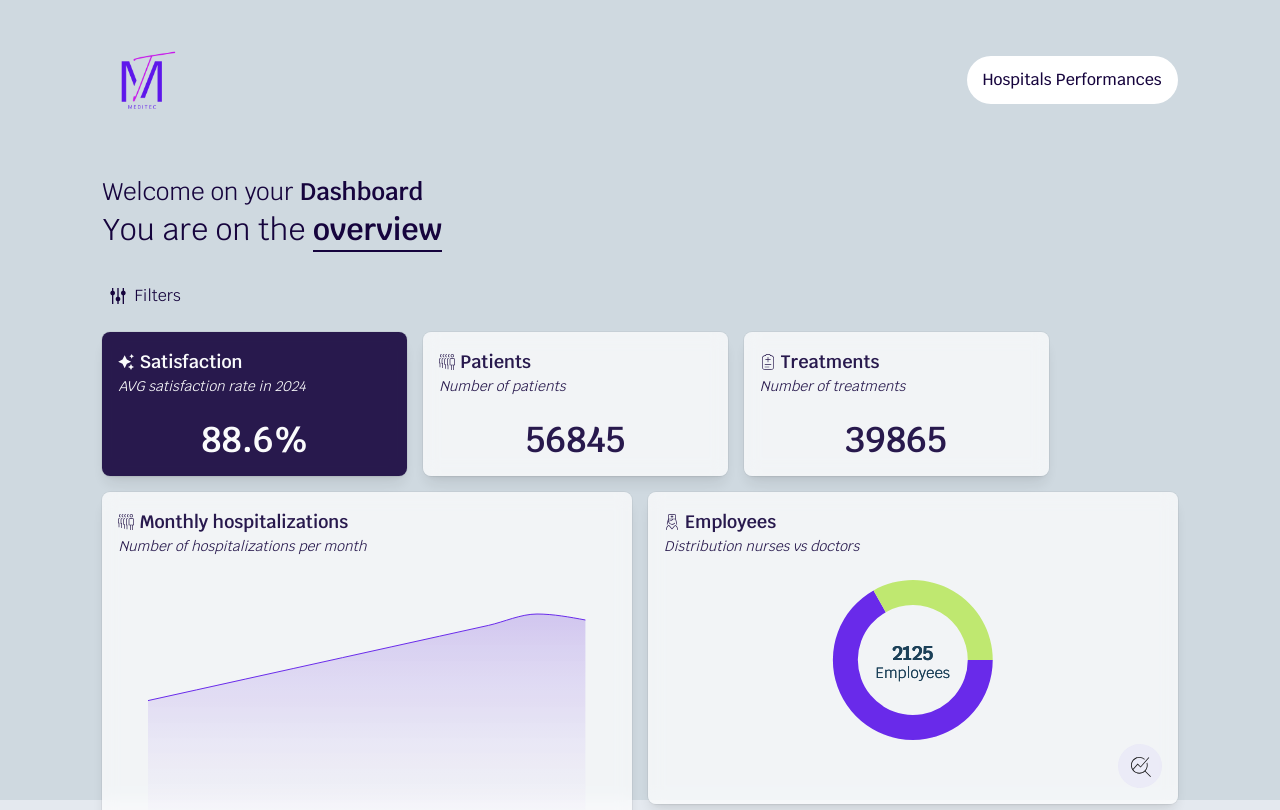
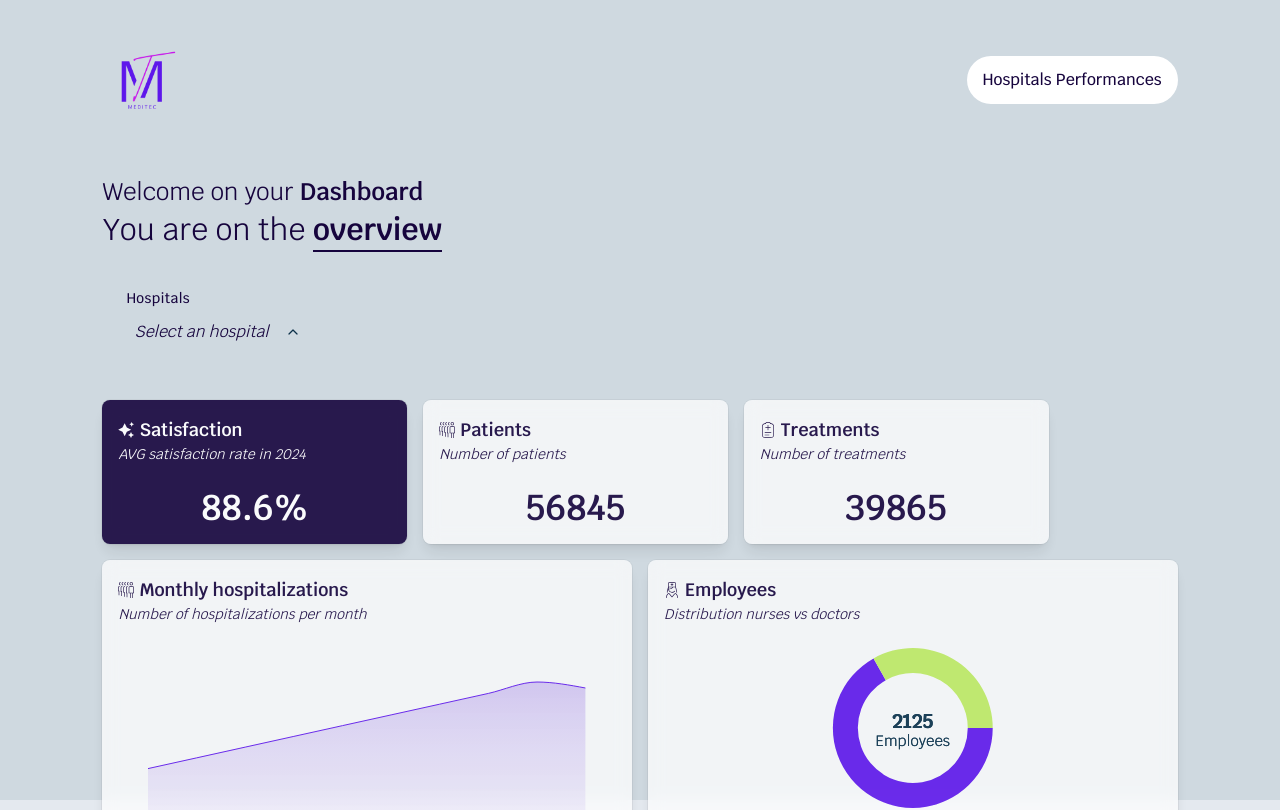
Before and after one commit to MandyTrl/meditec, a Next.js app: page / in a window 1280 px wide. Shown: the top 810 px of the page. Built offline with nearby package versions, Linux system fonts and the light colour scheme.

Commit message:
cosmetic on dropdown menu

```diff
--- a/src/components/DashboardContainer.tsx
+++ b/src/components/DashboardContainer.tsx
@@ -1,19 +1,15 @@
 "use client"
 import React, { useContext, useState } from "react"
-import Image from "next/image"
-import clsx from "clsx"
 import { HospitalContext } from "@/utils/Context"
 import { hospitalsName, topHospitals } from "@/utils/data/hospitals/hospitals"
 import { Hospital } from "@/utils/data/hospitals/hospitalsTypes"
 import { TopHospitalsLayout } from "@components/Layout/TopHospitalsLayout"
 import { SelectInput } from "./UI/SelectInput"
-import filterIcon from "@assets/icons/filters.svg"
 
 export const DashboardContainer = () => {
 	const hospitalCtxt = useContext(HospitalContext)
 	const { handleHospital } = hospitalCtxt
 	const [hospital, setHospital] = useState<Hospital[]>(topHospitals)
-	const [isOpen, setIsOpen] = useState<boolean>(false)
 
 	const handleSelect = (hospitalSelected: string) => {
 		const hospitalFound = topHospitals.find(
@@ -49,17 +45,7 @@ export const DashboardContainer = () => {
 						)}
 					</div>
 
-					<button
-						className="flex items-center self-end md:mt-8 ml-2 hover:opacity-70 transition-all ease-in-out duration-150"
-						onClick={() => setIsOpen((PrevState) => !PrevState)}>
-						<Image alt="" src={filterIcon} className="w-4 mr-2" /> Filters
-					</button>
-
-					<div
-						className={clsx(
-							isOpen ? "max-h-fit p-4 md:p-6 block" : "max-h-0 overflow-hidden",
-							"transition-all ease-in-out duration-300 mt-2 mb-4"
-						)}>
+					<div className="max-h-fit h-full p-4 md:p-6 mt-2 mb-4 block">
 						<SelectInput
 							labels={hospitalsName}
 							title="Hospitals"
--- a/src/components/UI/SelectInput.tsx
+++ b/src/components/UI/SelectInput.tsx
@@ -41,11 +41,11 @@ export const SelectInput = ({
 		<div
 			className={clsx(
 				selectedValue && "flex items-center justify-center gap-2",
-				"w-fit mt-1 mb-3"
+				"w-fit mt-1 mb-3 relative group"
 			)}>
 			<div>
 				{title && (
-					<p className="uppercase text-sm tracking-wide font-medium">{title}</p>
+					<p className="text-sm tracking-wide font-medium mb-2">{title}</p>
 				)}
 
 				<div className="flex items-center">
@@ -59,33 +59,29 @@ export const SelectInput = ({
 					)}
 
 					<button
-						className="w-fit flex items-center py-1 bg-transparent border-b border-primary hover:opacity-80 focus:outline-none transition-all ease-in-out duration-150"
+						className="w-fit flex items-center px-2 py-1 bg-transparent hover:opacity-80 focus:outline-none transition-all ease-in-out duration-150 rounded-lg italic"
 						onClick={() => setIsOpen(!isOpen)}>
 						{selectedValue || placeholder || "Select an option"}
 
 						<Image
 							onClick={handleRefresh}
-							className={clsx(
-								!isOpen && "rotate-180",
-								"w-4 h-4 hover:cursor-pointer transition-all ease-in-out duration-300 ml-4"
-							)}
+							className="group-hover:rotate-180
+								w-4 h-4 hover:cursor-pointer transition-all ease-in-out duration-300 ml-4"
 							src={arrowIcon}
 							alt="refresh filter"
 						/>
 					</button>
 
-					{isOpen && (
-						<ul className="absolute mt-2 z-10 bg-white divide divide-primary/20 rounded-md shadow-lg">
+					<ul className="max-h-0 group-hover:max-h-[300px] -translate-y-2 group-hover:translate-y-2 group-hover:opacity-100 opacity-0 absolute top-16 bg-white divide divide-primary/20 rounded-md shadow-lg transition-all ease-in-out duration-300 z-50 overflow-hidden">
 						{labels.map((label: string) => (
 							<li
 								key={label}
-									className="px-4 py-1 hover:bg-tertiary hover:text-white cursor-pointer border-b border-primary/20 transition-all ease-in-out duration-150"
+								className="px-4 py-[6px] cursor-pointer border-b border-primary/20 transition-all ease-in-out duration-150 hover:font-medium"
 								onClick={() => handleSelect(label)}>
 								{label}
 							</li>
 						))}
 					</ul>
-					)}
 				</div>
 			</div>
 		</div>
```
Lines whose indentation alone changed are shown as unchanged.
